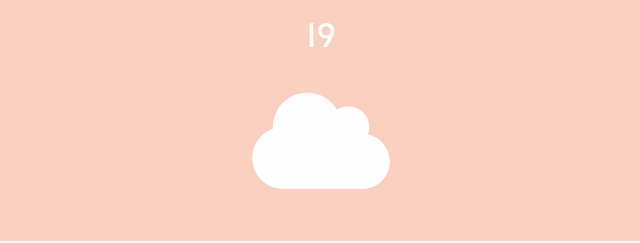
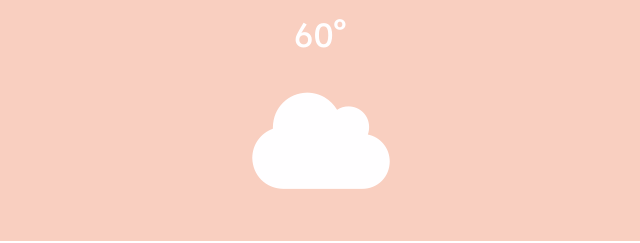
Before and after one commit to alpartida/new-weather-app, a website built with Parcel: page index.html in a window 1280 px wide. Shown: the part 302-545 px from the top of the page, 329-969 px from the left. Built offline with nearby package versions, Linux system fonts and the light colour scheme.

Commit message:
code fix

```diff
--- a/index.html
+++ b/index.html
@@ -24,7 +24,7 @@
         <div class="current-weather">
             <h3>Cloudy</h3>
             <h1>Paris</h1>
-            <h2>19</h2>
+            <h2>60°</h2>
             <i class="fas fa-cloud"></i>
         </div>
         <div class="days">
```
